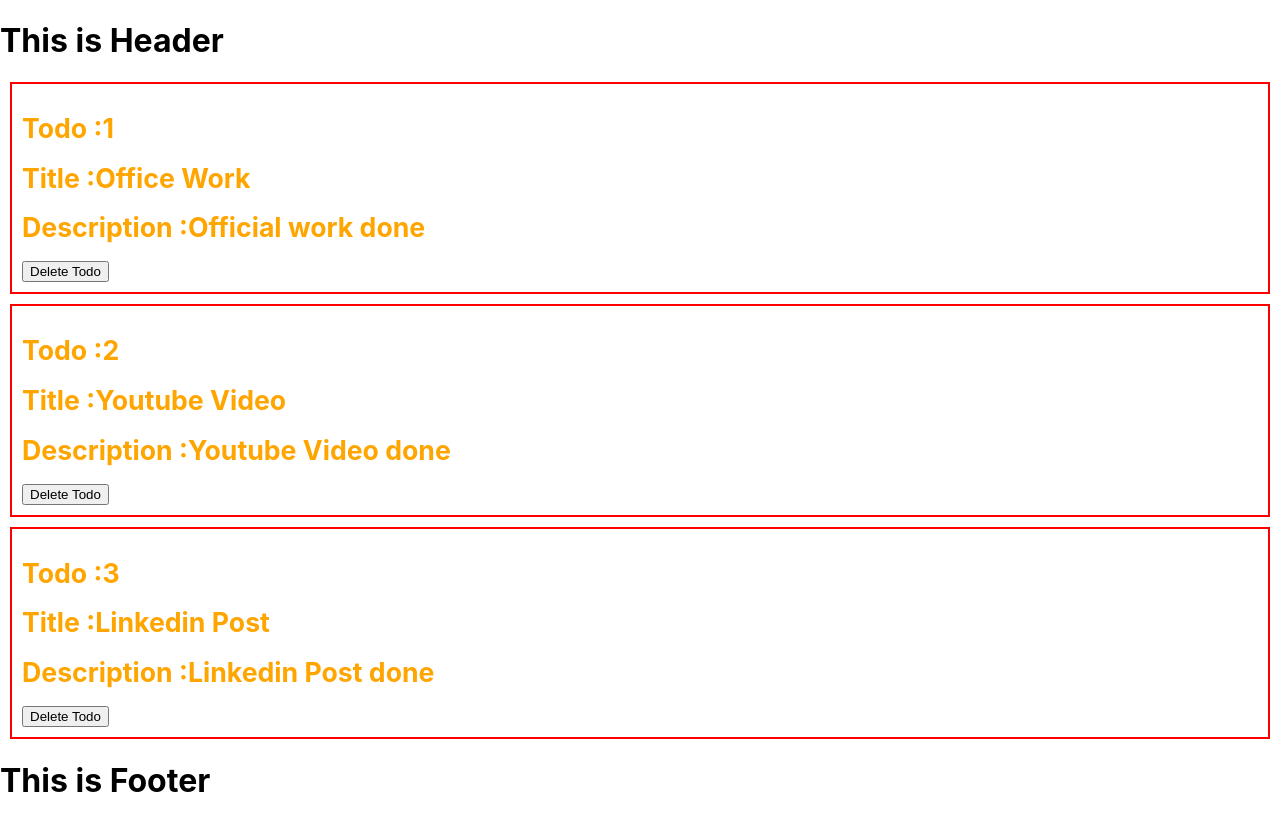
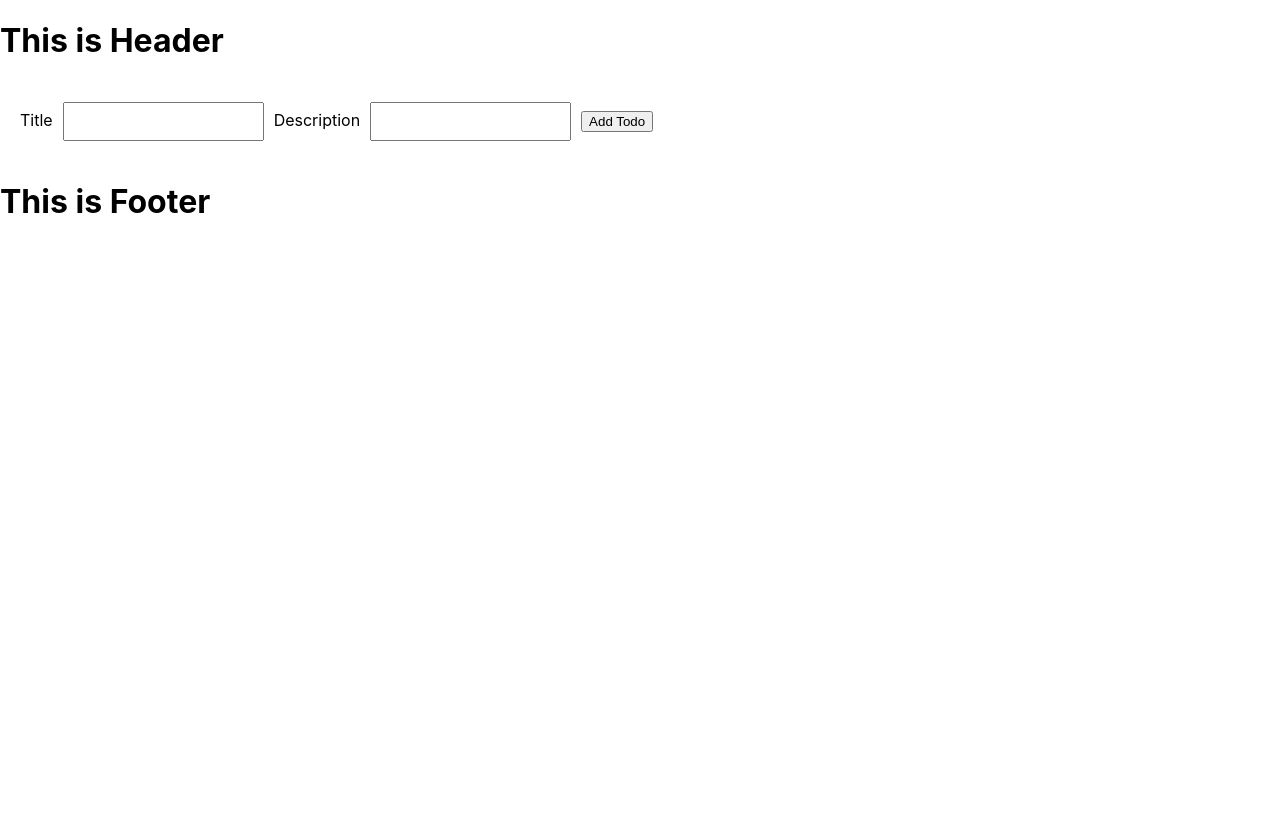
Before and after one commit to SumitSoni0226/todo, a React (Create React App) app: page / in a window 1280 px wide. After the commit the page ends 800 px from the top, so only its background shows below. Built offline with nearby package versions, Linux system fonts and the light colour scheme.

Commit message:
feat: [wip] add todo functionality

```diff
--- a/src/App.js
+++ b/src/App.js
@@ -2,28 +2,43 @@ import './App.css';
 import { Header  } from "./components/common/Header";
 import { Footer } from "./components/common/Footer";
 import { Todos } from "./components/application/Todos";
+import { AddTodo } from "./components/application/AddTodo";
+
+import { useState } from 'react';
 
 function App() {
-  const todos = [
-    {
-      id: 1,
-      title: "Office Work",
-      desc: "Official work done"
-    },
-    {
-      id: 2,
-      title: "Youtube Video",
-      desc: "Youtube Video done"
-    },
-    {
-      id: 3,
-      title: "Linkedin Post",
-      desc: "Linkedin Post done"
-    }
-  ]
+  const [todos, setTodo] = useState([]);
+  function submitTodo(e) {
+    e.preventDefault();
+    setTodo([
+      {
+        id: 0,
+        title: "SKDH",
+        desc: "Official work done"
+      },
+    ])
+  }
+  // const todos = [
+  //   {
+  //     id: 1,
+  //     title: "Office Work",
+  //     desc: "Official work done"
+  //   },
+  //   {
+  //     id: 2,
+  //     title: "Youtube Video",
+  //     desc: "Youtube Video done"
+  //   },
+  //   {
+  //     id: 3,
+  //     title: "Linkedin Post",
+  //     desc: "Linkedin Post done"
+  //   }
+  // ]
   return (
     <div className="App">
       <Header/>
+      <AddTodo submitTodo={submitTodo} />
       <Todos todos = {todos}/>
       <Footer/>
     </div>
--- /dev/null
+++ b/src/components/application/AddTodo.js
@@ -0,0 +1,13 @@
+export function AddTodo({ submitTodo }) {
+    return (
+        <>
+            <form className="addTodoContainer">
+                <label htmlFor="title">Title</label>
+                <input id="title" />
+                <label htmlFor="description">Description</label>
+                <input id="description" />
+                <button onClick={submitTodo}>Add Todo</button>
+            </form>
+        </>
+    )
+}
--- a/src/components/application/Todos.js
+++ b/src/components/application/Todos.js
@@ -1,9 +1,12 @@
 import { TodoItem } from "./TodosItem";
 
-export function Todos ({todos}) {
+export function Todos({ todos }) {
     return (
         <>
-        {todos.map((todoItem) => {return (<TodoItem todoItem = {todoItem}/>)} )}
+            {todos.map((todoItem) => {
+                return (<TodoItem todoItem={todoItem} key={todoItem
+                    .id} />)
+            })}
         </>
     )
 }
--- a/src/components/application/todoStyle.css
+++ b/src/components/application/todoStyle.css
@@ -1,7 +1,22 @@
 .todoContainer {
-    color: orange;
+    color: slateblue;
     margin: 10px;
     padding: 10px;
     font-size: smaller;
-    border: 2px solid red;
+    border: 2px solid black;
 }
+
+.addTodoContainer {
+    margin: 10px;
+    padding: 10px;
+}
+
+#title {
+    margin: 10px;
+    padding: 10px;
+}
+
+#description {
+    margin: 10px;
+    padding: 10px;
+}
```
